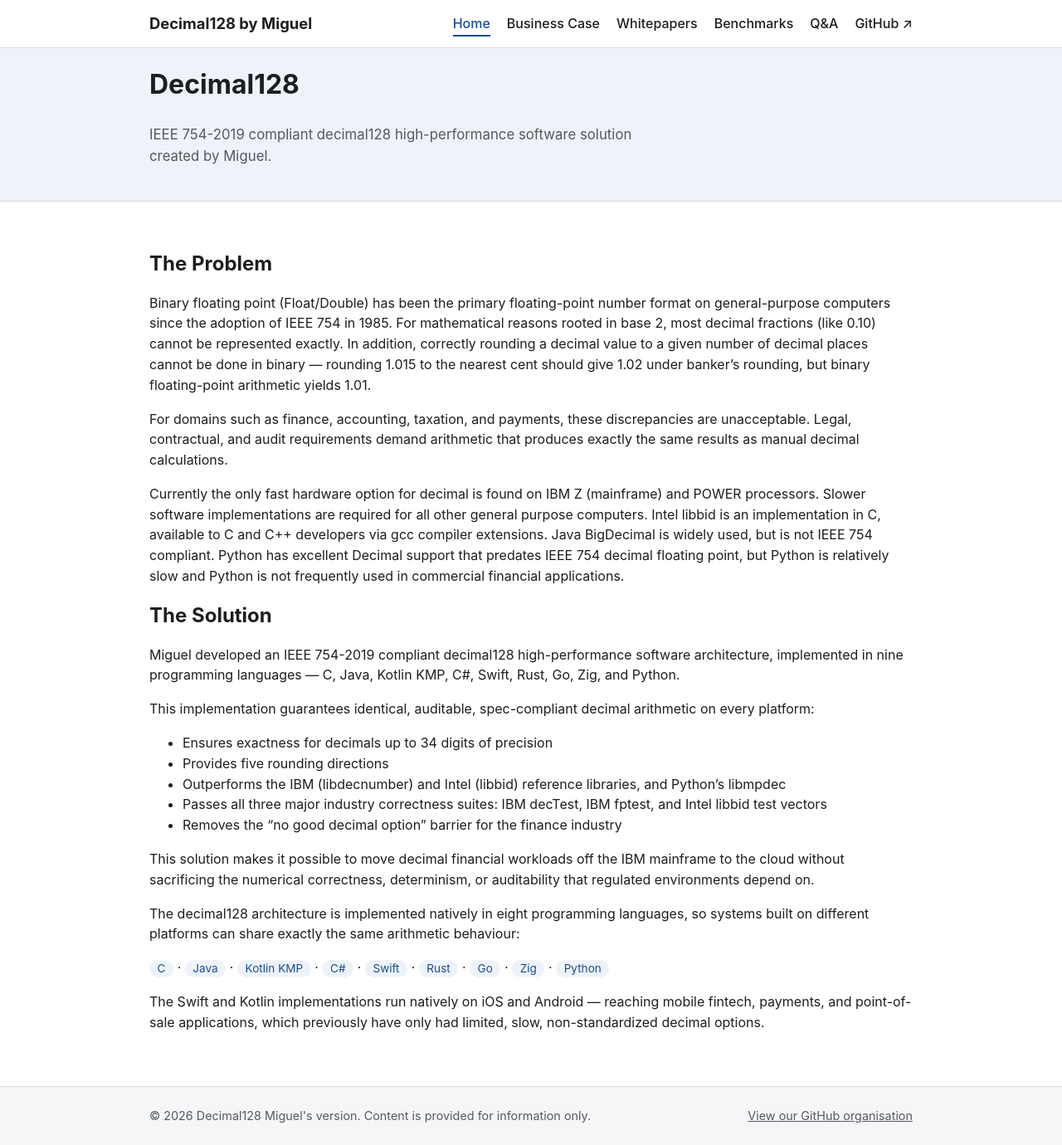
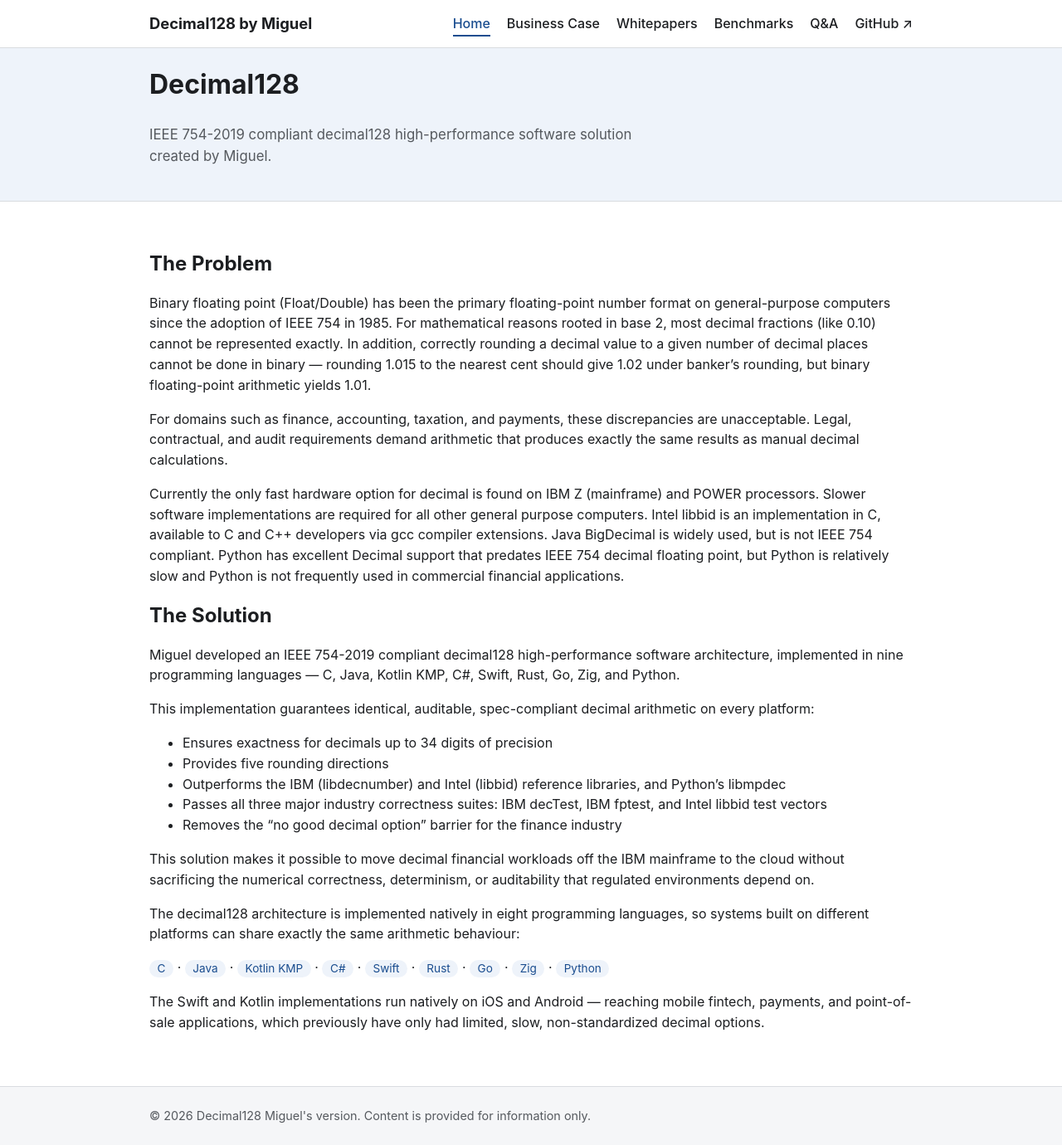
Before and after one commit to migueldecimal128/decimal128-www, a Jekyll site: the page built from index.md, in a window 1280 px wide and 1380 px high. Shown: the whole window at 83% size. Built offline with Jekyll 4.4.1, drawn with Linux system fonts in a browser that asks for light colours.

Commit message:
Footer: remove "View our GitHub organisation" link
Co-Authored-By: Claude Opus 4.8 (1M context) <noreply@anthropic.com>
Claude-Session: https://claude.ai/code/session_01YQ6YUWV3QF4U4YhmVz55v5

```diff
--- a/_layouts/default.html
+++ b/_layouts/default.html
@@ -42,7 +42,6 @@
   <footer class="site-footer">
     <div class="container">
       <span>&copy; 2026 Decimal128 Miguel's version. Content is provided for information only.</span>
-      <span><a href="https://github.com/migueldecimal128" target="_blank" rel="noopener">View our GitHub organisation</a></span>
     </div>
   </footer>
 
```
